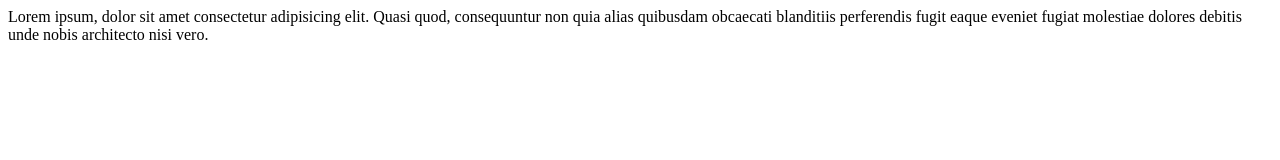
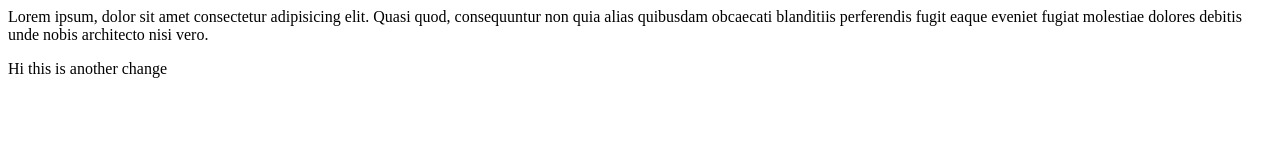
Before and after one commit to future-sphere/se4-02, a plain HTML site: page index.html in a window 1280 px wide. Drawn offline with Linux system fonts and the light colour scheme.

Commit message:
Another commit

```diff
--- a/index.html
+++ b/index.html
@@ -7,5 +7,6 @@
       fugit eaque eveniet fugiat molestiae dolores debitis unde nobis architecto
       nisi vero.
     </p>
+    <p>Hi this is another change</p>
   </body>
 </html>
```
